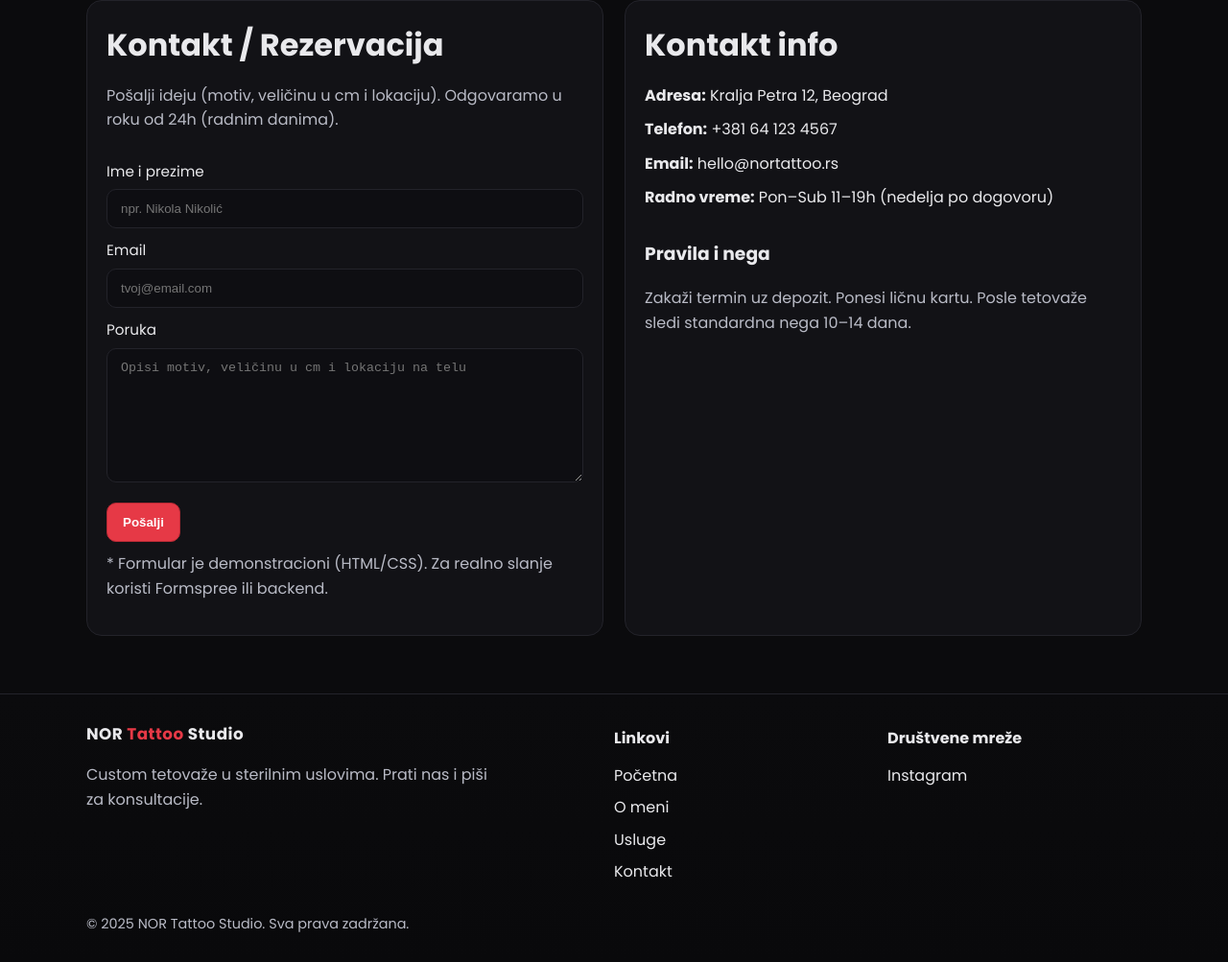
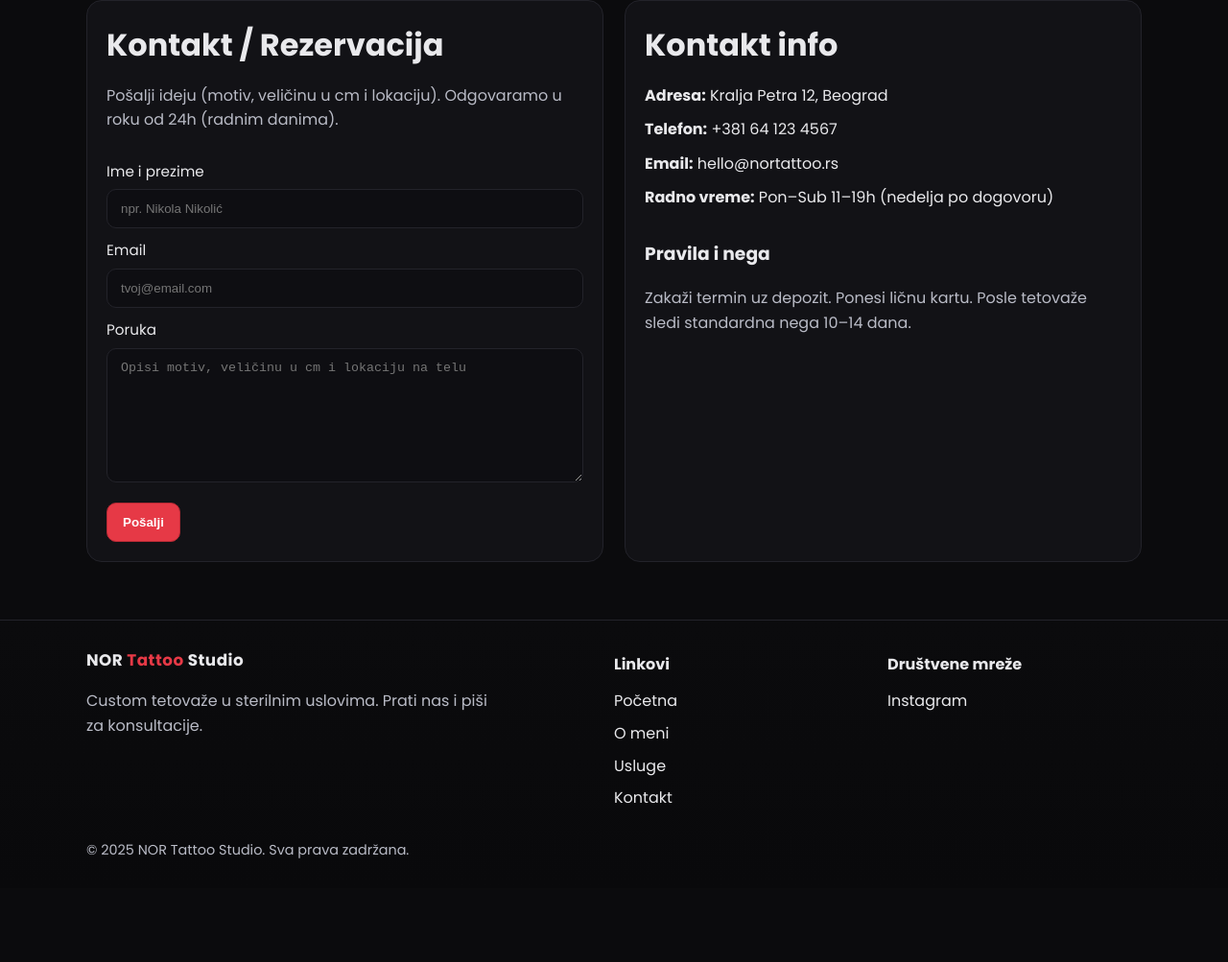
Before and after one commit to leiladriat-source/tattoo, a plain HTML site: page index.html in a window 1280 px wide. Shown: the part 1622-2625 px from the top of the page at 96% size. After the commit the page ends 2548 px from the top, so only its background shows below. Drawn offline with Linux system fonts and the light colour scheme.

Commit message:
Update index.html
updated form

```diff
--- a/index.html
+++ b/index.html
@@ -94,7 +94,6 @@
         <textarea id="poruka" name="poruka" placeholder="Opisi motiv, veličinu u cm i lokaciju na telu" required></textarea>
         <div style="height:14px"></div>
         <button class="btn" type="submit" aria-label="Pošalji poruku">Pošalji</button>
-        <p class="muted" style="margin-top:10px">* Formular je demonstracioni (HTML/CSS). Za realno slanje koristi Formspree ili backend.</p>
       </form>
       <aside class="contact-card">
         <h2>Kontakt info</h2>
```
